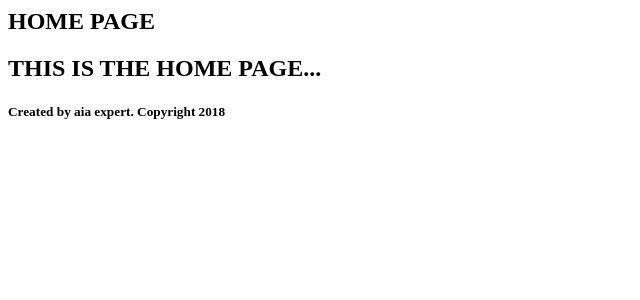
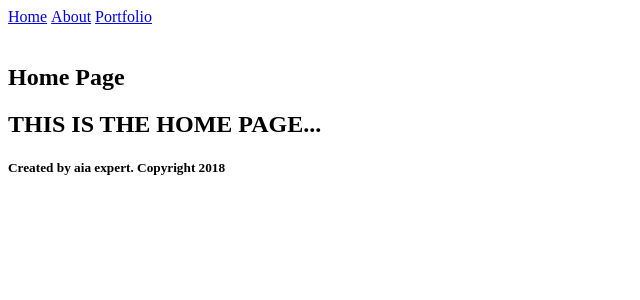
Before and after one commit to mhamidi81/http-app, a Node server app: page / in a window 1280 px wide. Shown: the top 300 px of the page, without its empty margins (0-640 px from the left). Run offline with Node 20, Linux system fonts and the light colour scheme.

Commit message:
add portfolio page

```diff
--- a/server.js
+++ b/server.js
@@ -47,4 +47,10 @@ app.get('/about', (req, res) => {
     });
 });
 
+app.get('/portfolio', (req, res) =>  {
+    res.render('portfolio', {
+        currentPage: 'Portfolio'
+    });
+});
+
 app.listen(port, () => console.log(`Server is running on port ${port}`));
--- a/views/partials/header.hbs
+++ b/views/partials/header.hbs
@@ -1,3 +1,14 @@
 <header>
-    <h2>{{screamIt currentPage}}</h2>
+    <ul style="list-style-type: none; margin: 0; padding: 0;">
+        <li style="display: inline;">
+            <a href="/">Home</a>
+        </li>
+        <li style="display: inline;">
+            <a href="about">About</a>
+        </li>
+        <li style="display: inline;">
+            <a href="portfolio">Portfolio</a>
+        </li>
+    </ul><br>
+    <h2>{{currentPage}}</h2>
 </header>
```
Also changed, not shown: views/portfolio.hbs (added, +15 -0 lines).
